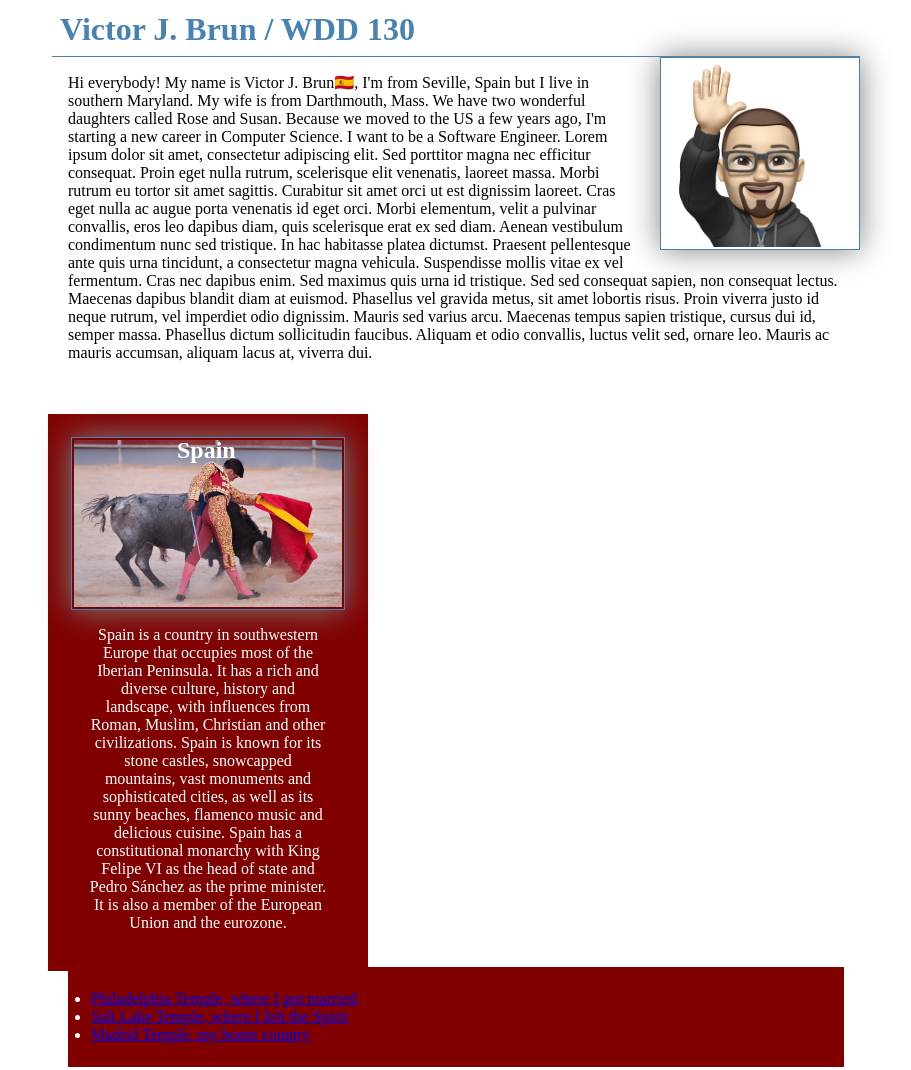
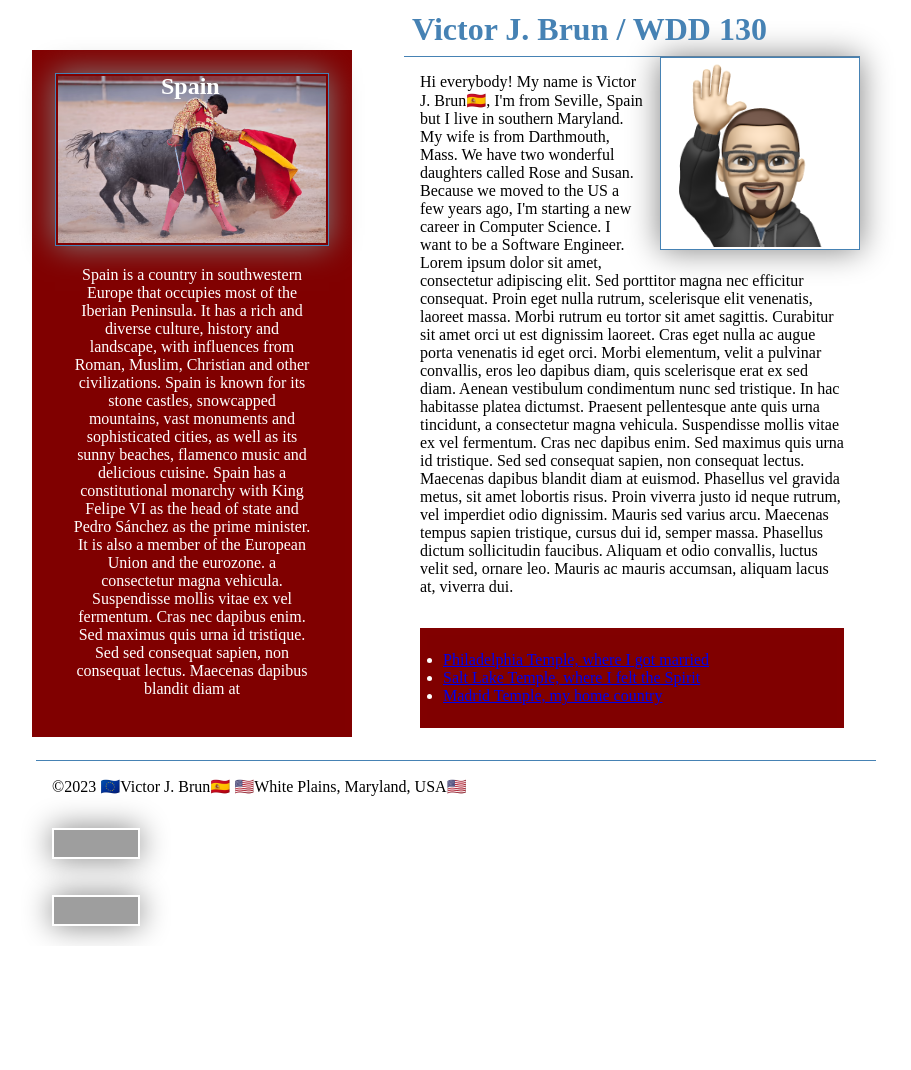
Before and after one commit to bru23001/wdd130, a plain HTML site: page index.html in a window 1280 px wide. Shown: the part 107-1177 px from the top of the page, without its empty margins (184-1095 px from the left). After the commit the page ends 1053 px from the top, so only its background shows below. Drawn offline with Linux system fonts and the light colour scheme; grey boxes are pictures that could not be loaded.

Commit message:
Add files via upload

```diff
--- a/index.html
+++ b/index.html
@@ -44,24 +44,30 @@
           dictum sollicitudin faucibus. Aliquam et odio convallis, luctus velit sed,
           ornare leo. Mauris ac mauris accumsan, aliquam lacus at, viverra dui.
         </p>
-        <aside class="box">
-          <h2>Spain</h2>
-          <img src="images/bullfighter.png" alt="bullfighter in Spain" width="600">
-          <p>Spain is a country in southwestern Europe that occupies most of the
-            Iberian Peninsula. It has a rich and diverse culture, history and
-            landscape, with influences from Roman, Muslim, Christian and other
-            civilizations. Spain is known for its stone castles, snowcapped mountains,
-            vast monuments and sophisticated cities, as well as its sunny beaches,
-            flamenco music and delicious cuisine. Spain has a constitutional monarchy
-            with King Felipe VI as the head of state and Pedro Sánchez as the prime
-            minister. It is also a member of the European Union and the eurozone.</p>
-        </aside>
+
       <ul class="box">
         <li><a href="https://www.churchofjesuschrist.org/temples/details/philadelphia-pennsylvania-temple?lang=eng" target="_blank">Philadelphia Temple, where I got married</a></li>
         <li><a href="https://www.churchofjesuschrist.org/temples/details/salt-lake-temple?lang=eng" target="_blank">Salt Lake Temple, where I felt the Spirit</a></li>
         <li><a href="https://www.churchofjesuschrist.org/temples/details/madrid-spain-temple?lang=eng" target="_blank">Madrid Temple, my home country</a></li>
       </ul>
     </main>
+    <aside class="box">
+      <h2>Spain</h2>
+      <img src="images/bullfighter.png" alt="bullfighter in Spain" width="600">
+      <p>Spain is a country in southwestern Europe that occupies most of the
+        Iberian Peninsula. It has a rich and diverse culture, history and
+        landscape, with influences from Roman, Muslim, Christian and other
+        civilizations. Spain is known for its stone castles, snowcapped mountains,
+        vast monuments and sophisticated cities, as well as its sunny beaches,
+        flamenco music and delicious cuisine. Spain has a constitutional monarchy
+        with King Felipe VI as the head of state and Pedro Sánchez as the prime
+        minister. It is also a member of the European Union and the eurozone. a consectetur magna vehicula. Suspendisse mollis vitae ex vel fermentum.
+        Cras nec dapibus enim. Sed maximus quis urna id tristique. Sed sed
+        consequat sapien, non consequat lectus. Maecenas dapibus blandit diam at
+
+      </p>
+
+    </aside>
   </div>
     <footer>
       <p>©2023 🇪🇺Victor J. Brun🇪🇸 🇺🇸White Plains, Maryland, USA🇺🇸</p>
```
